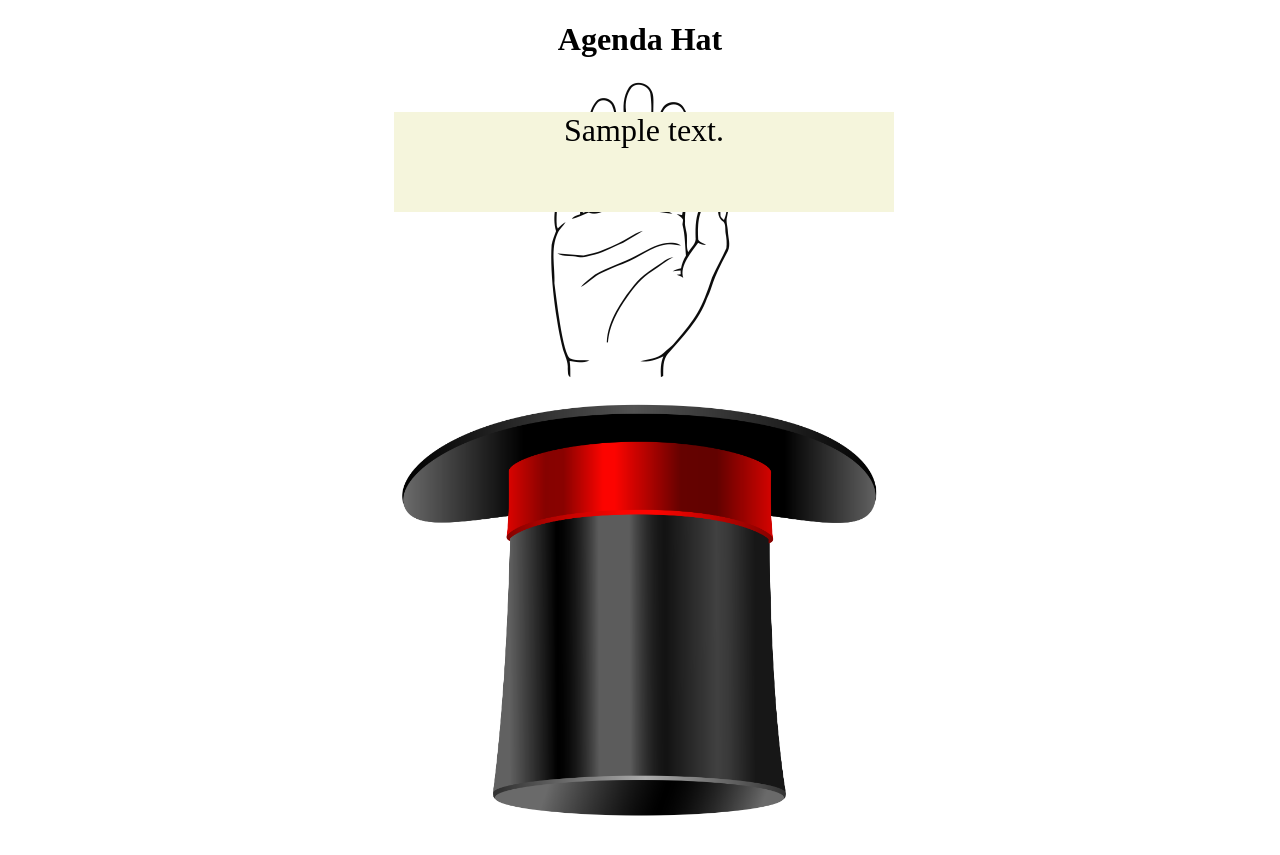
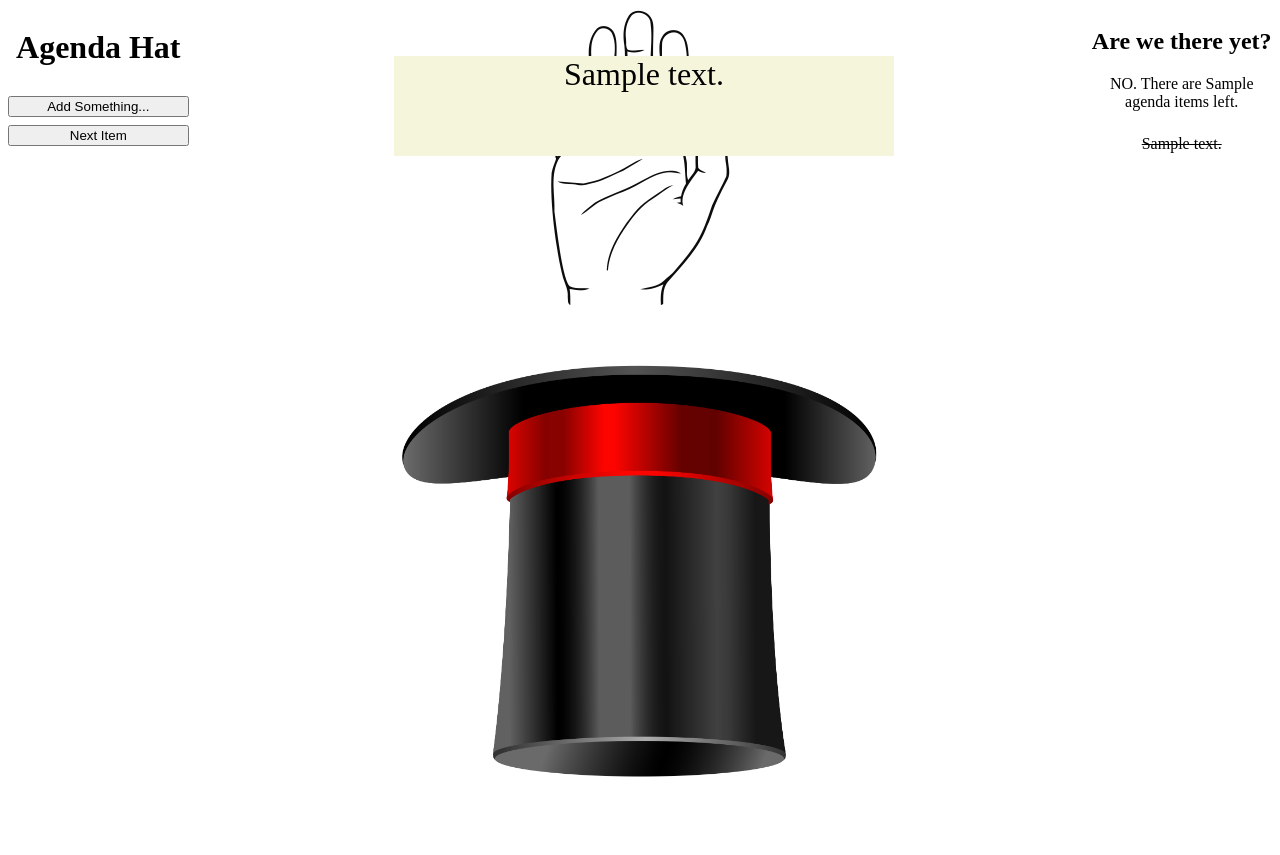
Before and after one commit to sheepman4267/agenda_hat, a Django app: template hat/templates/hat/hat.html in a window 1280 px wide. After the commit the page ends 777 px from the top, so only its background shows below. Run offline with Django 4.2, Linux system fonts and the light colour scheme; tables that the repository leaves empty hold one stand-in row (values such as "Sample post"); the template is opened without the code that fills it: values that come from a table or form of the project are taken from there, most other values are stand-ins (such as "Sample title", 1, 10 or a date in 2020); some libraries are stand-ins or nearby versions.

Commit message:
Interface refinements
Items remaining countdown, "add item" form, etc.

```diff
--- a/agenda_hat/urls.py
+++ b/agenda_hat/urls.py
@@ -18,5 +18,5 @@ from django.urls import path, include
 
 urlpatterns = [
     path('admin/', admin.site.urls),
-    path('', include("hat.urls"))
+    path('', include("hat.urls")),
 ]
--- a/hat/models.py
+++ b/hat/models.py
@@ -5,3 +5,8 @@ from django.db import models
 class Item(models.Model):
     text = models.TextField()
     pulled = models.BooleanField(default=False, editable=False)
+    pulled_at = models.DateTimeField(null=True, blank=True)
+
+
+    # todo: shame meeting for taking forever. We already have a query of all items pulled today,
+    # todo: and we're storing times... timedelta, then add red highlight or something to long items
--- a/hat/static/hat/hat.css
+++ b/hat/static/hat/hat.css
@@ -1,17 +1,53 @@
 body {
     text-align: center;
+    display: grid;
+    grid-template-columns: 1fr 5fr 1fr;
+    height: 100dvh;
+    overflow: clip;
+}
+
+ul {
+    list-style: none;
+    padding: 0;
 }
 
 .h1 {
     height: 80px;
 }
 
+.sidebar {
+    display: flex;
+    gap: 0.5rem;
+    flex-direction: column;
+}
+
+.sidebar button {
+    width: 100%;
+}
+
+.message.new > form {
+    display: flex;
+    flex-direction: column;
+    margin: 1rem;
+    height: 7rem;
+    gap: 0.5rem;
+}
+
+.message.new > form > button {
+    width: 50%;
+    align-self: center;
+}
+
+/*Begin animation mess*/
+
+.hat-pull.new + .hat,
 .hat {
     width: 500px;
     height: auto;
     rotate: 180deg;
     margin-top: auto;
     justify-self: end;
+    animation: none;
 }
 
 .hat.finished {
@@ -33,12 +69,27 @@ body {
     align-self: center;
 }
 
+.hat-pull.htmx-swapping .message.new {
+    opacity: 0;
+    transition: opacity 1s;
+    animation: 0.5s new-item-throw ease-in;
+}
+
+.hat-pull.htmx-settling .message.new {
+    animation: none;
+}
+
+.hat-pull.new {
+    animation: none;
+}
+
 .hat-pull img {
     width: 300px;
     height: auto;
 }
 
-.hat-pull p {
+.hat-pull .message {
+    margin-top: 3rem;
     text-align: center;
     width: 500px;
     height: fit-content;
--- /dev/null
+++ b/hat/templates/hat/counter-snippet.html
@@ -0,0 +1,16 @@
+<div id="counter" hx-swap-oob="true">
+    <h2>Are we there yet?</h2>
+    {% if remaining_items == 0 %}
+        <span class="announcement">
+            Yes!
+        </span>
+    {% elif remaining_items < 3 %}
+        <span class="announcement">
+            Almost! There are only {{ remaining_items }} agenda items left!
+        </span>
+    {% else %}
+        <span class="announcement">
+            NO. There are {{ remaining_items }} agenda items left.
+        </span>
+    {% endif %}
+</div>
--- a/hat/templates/hat/hat.html
+++ b/hat/templates/hat/hat.html
@@ -4,18 +4,34 @@
 <head>
     <meta charset="UTF-8">
     <title>Agenda Hat</title>
-    <link rel="stylesheet" href="{% static 'hat/hat.css' %}"
+    <link rel="stylesheet" href="{% static 'hat/hat.css' %}">
+    <script src="https://unpkg.com/htmx.org@1.9.1"></script>
+    <script src="https://unpkg.com/hyperscript.org@0.9.8"></script>
 </head>
 <body>
-<h1>Agenda Hat</h1>
+<div class="sidebar left">
+    <h1>Agenda Hat</h1>
+    <button hx-get="{% url 'new-item' %}" hx-target="#hat-pull" hx-swap="outerHTML">Add Something...</button>
+    <a href="{% url 'pull-item' %}"><button>Next Item</button></a>
+</div>
 <div class="hat-container">
-    <div class="hat-pull {{ hat_class }}">
+    <div class="hat-pull {{ hat_class }}" id="hat-pull">
         <img src="{% static 'hat/hand.png' %}">
-        <p>
+        <div class="message">
             {{ item.text }}
-        </p>
+        </div>
     </div>
     <img class="hat {{ hat_class }}" src="{% static 'hat/tophat.png' %}" alt="hat!">
 </div>
+<div class="sidebar right">
+    {% include 'hat/counter-snippet.html' %}
+    <ul>
+        {% for item in past_items %}
+            <li>
+                <del>{{ item.text }}</del>
+            </li>
+        {% endfor %}
+    </ul>
+</div>
 </body>
 </html>
--- a/hat/urls.py
+++ b/hat/urls.py
@@ -1,7 +1,9 @@
 from django.urls import path
-from .views import pull_item
+from .views import pull_item, index, CreateItemView
 
 
 urlpatterns = [
-    path('', pull_item)
+    path("", index, name="index"),
+    path("next", pull_item, name="pull-item"),
+    path("add", CreateItemView.as_view(), name="new-item"),
 ]
```
Also changed, not shown: other parts of hat/static/hat/hat.css (+37 -1 lines), agenda_hat/settings.py (+7 -6 lines), hat/templates/hat/index.html (added, +21 -0 lines), hat/templates/hat/new_item.html (added, +17 -0 lines), hat/views.py (+30 -0 lines).
